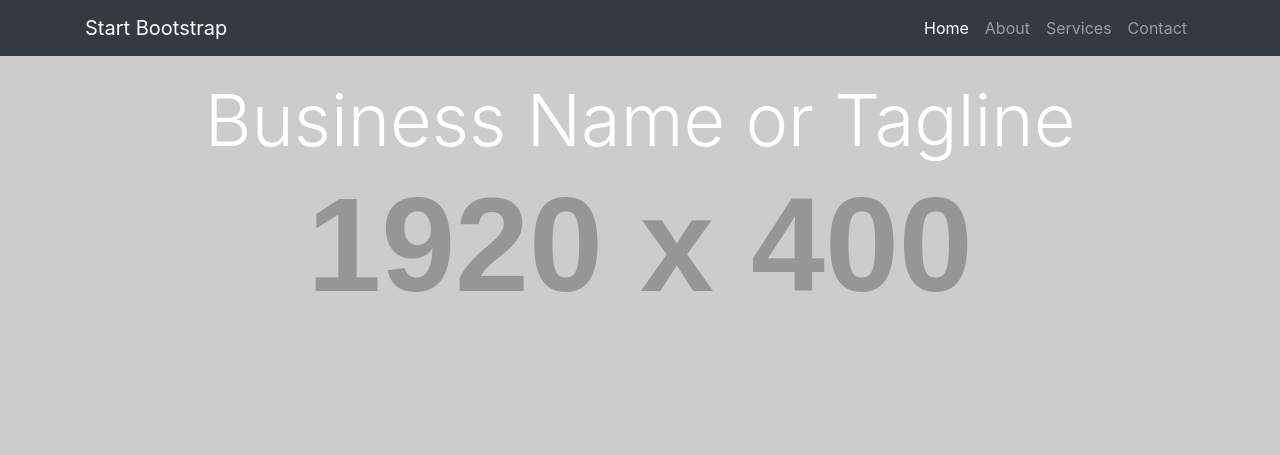
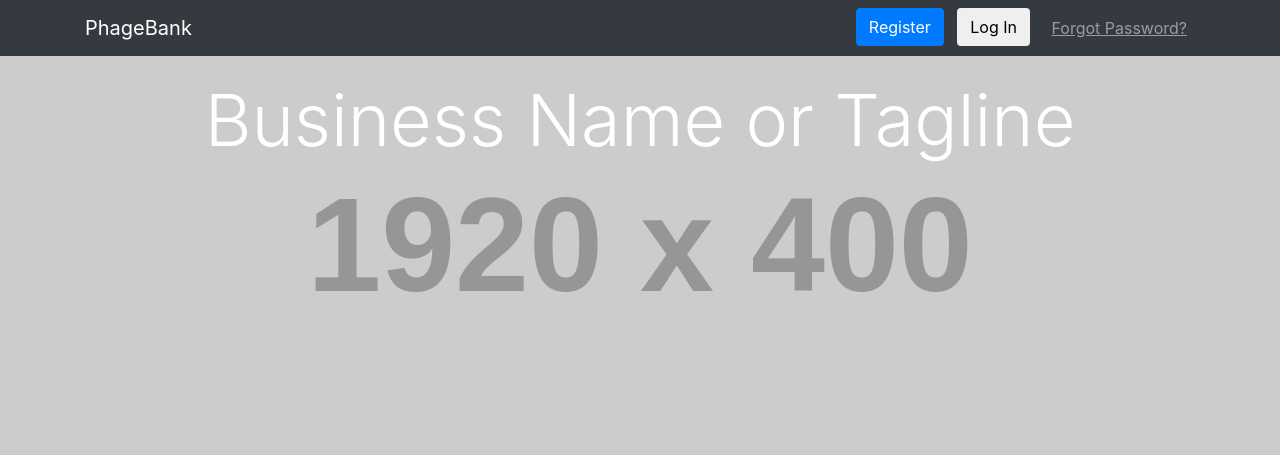
Before and after one commit to apoorvkumar91/phage-bank, a Django app: page /new_index/ in a window 1280 px wide. Shown: the top 455 px of the page. Run offline with Django 3.2, Linux system fonts and the light colour scheme; grey boxes labelled with a size stand in for pictures from a placeholder-image service; parts of the project's set-up code (start-up, migrations or seed data) failed here and were passed over; some libraries are stand-ins or nearby versions.

Commit message:
Added modal

```diff
--- a/PhageBank/templates/new_index.html
+++ b/PhageBank/templates/new_index.html
@@ -23,30 +23,53 @@
 <!-- Navigation -->
 <nav class="navbar navbar-expand-lg navbar-dark bg-dark fixed-top">
     <div class="container">
-        <a class="navbar-brand" href="#">Start Bootstrap</a>
+        <a class="navbar-brand" href="#">PhageBank</a>
         <button class="navbar-toggler" type="button" data-toggle="collapse" data-target="#navbarResponsive" aria-controls="navbarResponsive" aria-expanded="false" aria-label="Toggle navigation">
             <span class="navbar-toggler-icon"></span>
         </button>
         <div class="collapse navbar-collapse" id="navbarResponsive">
             <ul class="navbar-nav ml-auto">
-                <li class="nav-item active">
-                    <a class="nav-link" href="#">Home
-                        <span class="sr-only">(current)</span>
-                    </a>
+                <li class="nav-item">
+                    <button class = "btn btn-primary" type="button" data-toggle="modal" data-target="#myModal"> Register</button>
                 </li>
+                 &nbsp;&nbsp;&nbsp;
                 <li class="nav-item">
-                    <a class="nav-link" href="#">About</a>
+                    <button class = "btn" type="button"> Log In</button>
                 </li>
+                &nbsp;&nbsp;&nbsp;
                 <li class="nav-item">
-                    <a class="nav-link" href="#">Services</a>
-                </li>
-                <li class="nav-item">
-                    <a class="nav-link" href="#">Contact</a>
+                    <a class="nav-link" href="#"><u>Forgot Password?</u></a>
                 </li>
             </ul>
         </div>
     </div>
 </nav>
+
+<!-- Modal -->
+<!-- The Modal -->
+<div class="modal fade" id="myModal">
+  <div class="modal-dialog">
+    <div class="modal-content">
+
+      <!-- Modal Header -->
+      <div class="modal-header">
+        <h4 class="modal-title">Modal Heading</h4>
+        <button type="button" class="close" data-dismiss="modal">&times;</button>
+      </div>
+
+      <!-- Modal body -->
+      <div class="modal-body">
+        Modal body..
+      </div>
+
+      <!-- Modal footer -->
+      <div class="modal-footer">
+        <button type="button" class="btn btn-secondary" data-dismiss="modal">Close</button>
+      </div>
+
+    </div>
+  </div>
+</div>
 
 <!-- Header with Background Image -->
 <header class="business-header">
@@ -144,6 +167,7 @@
 
 <!-- Bootstrap core JavaScript -->
 <script src="https://code.jquery.com/jquery-3.2.1.slim.min.js" integrity="sha384-KJ3o2DKtIkvYIK3UENzmM7KCkRr/rE9/Qpg6aAZGJwFDMVNA/GpGFF93hXpG5KkN" crossorigin="anonymous"></script>
+<script src="https://cdnjs.cloudflare.com/ajax/libs/popper.js/1.12.6/umd/popper.min.js"></script>
 <script src="https://maxcdn.bootstrapcdn.com/bootstrap/4.0.0-beta/js/bootstrap.min.js" integrity="sha384-h0AbiXch4ZDo7tp9hKZ4TsHbi047NrKGLO3SEJAg45jXxnGIfYzk4Si90RDIqNm1" crossorigin="anonymous"></script>
 
 </body>
```
